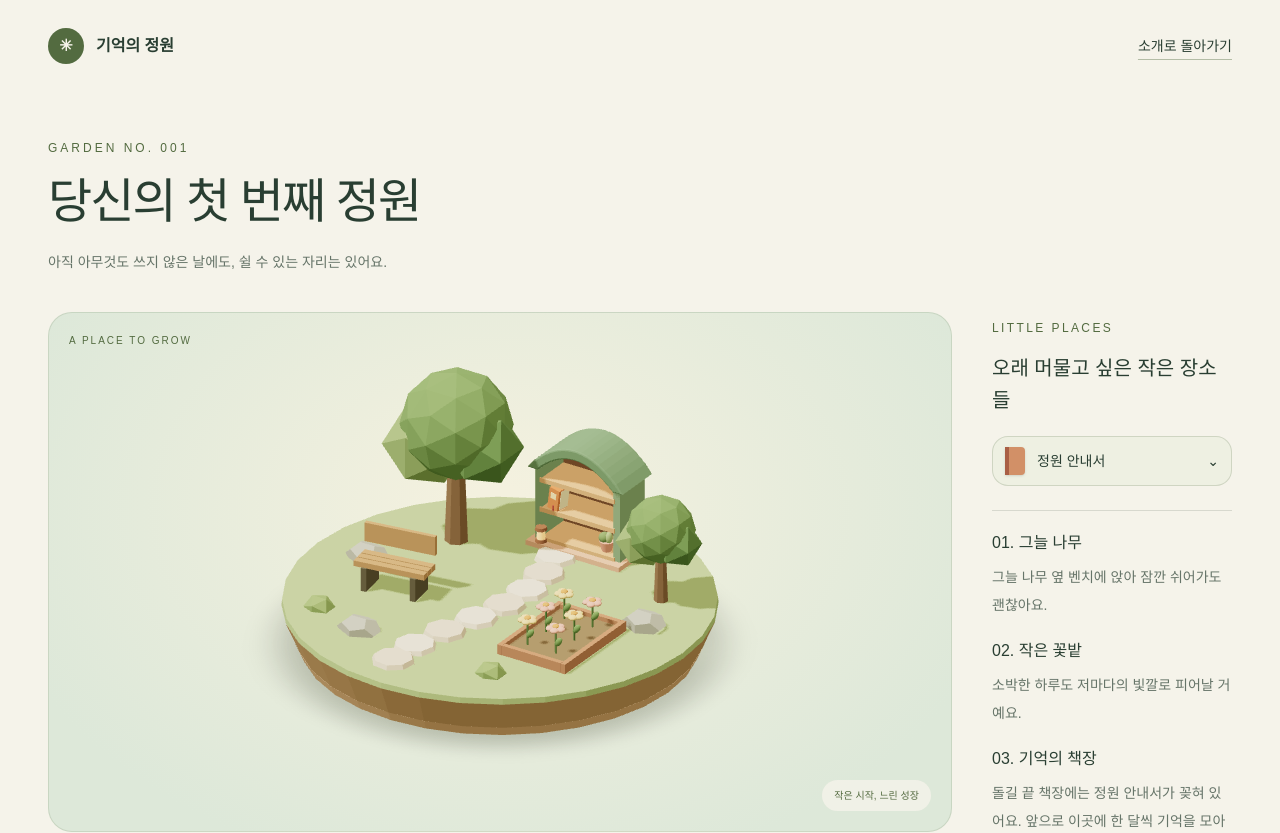
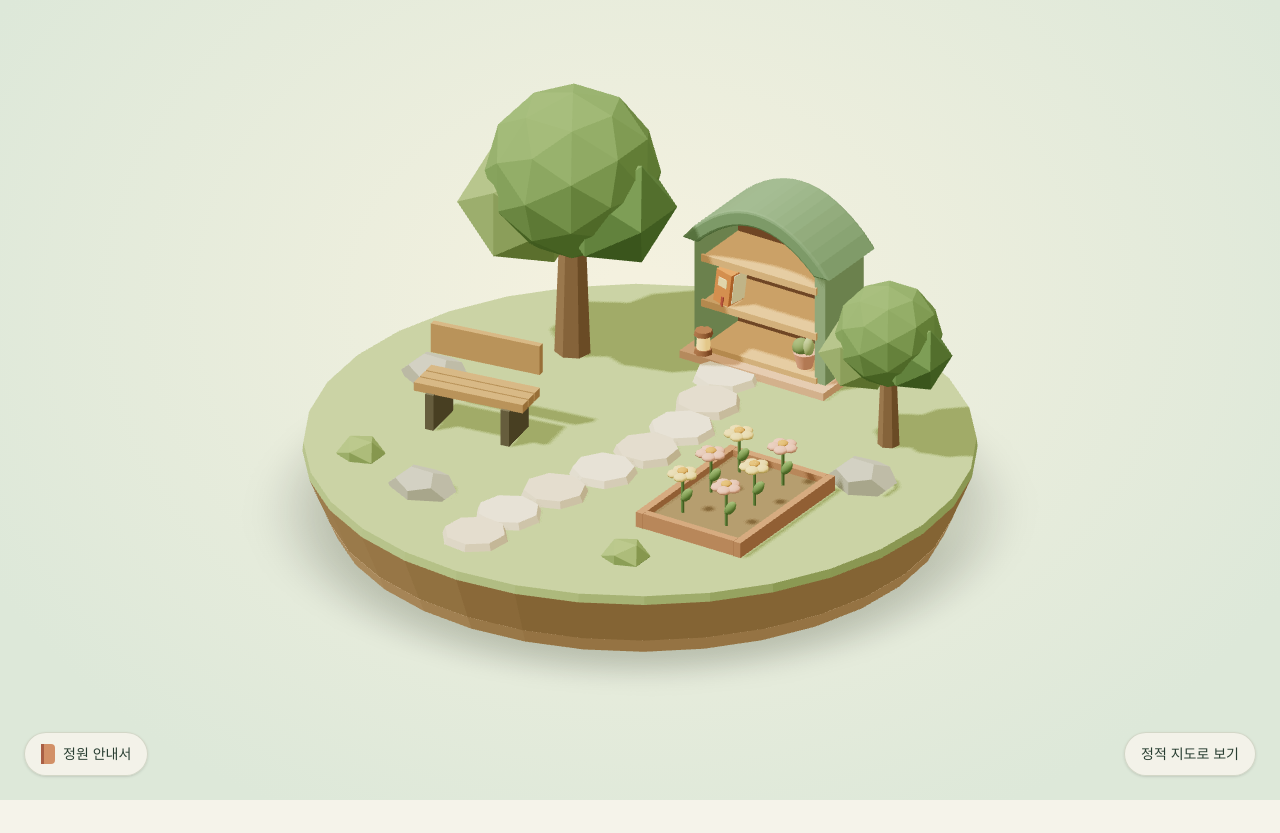
Before and after one commit to Debuging-JunSeoPark/memory-garden, a Next.js app: page /garden in a window 1280 px wide. Shown: the top 833 px of the page. After the commit the page ends 800 px from the top, so only its background shows below. Built offline with nearby package versions, Linux system fonts and the light colour scheme.

Commit message:
feat: make the garden the main view

```diff
--- a/src/widgets/garden-preview/ui/garden-bookshelf.tsx
+++ b/src/widgets/garden-preview/ui/garden-bookshelf.tsx
@@ -17,9 +17,9 @@ const canopyOptions: ExtrudeGeometryOptions = {
 
 const shelves = [0.1, 0.59, 1.08];
 
-export function GardenBookshelf() {
+export function GardenBookshelf({ onOpenGuide }: { onOpenGuide: () => void }) {
   return (
-    <group position={[0.22, 0.12, -2.12]}>
+    <group position={[0.22, 0.12, -2.12]} onClick={onOpenGuide}>
       <mesh position={[0, 0.04, 0.04]} castShadow receiveShadow>
         <boxGeometry args={[1.65, 0.08, 0.9]} />
         <meshStandardMaterial color="#ddac8b" />
--- a/src/widgets/garden-preview/ui/garden-island.tsx
+++ b/src/widgets/garden-preview/ui/garden-island.tsx
@@ -79,7 +79,7 @@ function Flower({ position, color }: { position: Point; color: string }) {
   );
 }
 
-export function GardenIsland() {
+export function GardenIsland({ onOpenGuide }: { onOpenGuide: () => void }) {
   return (
     <group>
       <mesh position={[0, -0.2225, 0]} receiveShadow castShadow>
@@ -108,7 +108,7 @@ export function GardenIsland() {
       ))}
       <Tree position={[-1.55, 0.12, -1.2]} />
       <Tree position={[2.05, 0.12, -1.24]} scale={0.61} />
-      <GardenBookshelf />
+      <GardenBookshelf onOpenGuide={onOpenGuide} />
       <Bench />
       <mesh position={[1.55, 0.15, 0.7]} receiveShadow>
         <boxGeometry args={[1.05, 0.12, 1.55]} />
--- a/src/widgets/garden-preview/ui/garden-map.tsx
+++ b/src/widgets/garden-preview/ui/garden-map.tsx
@@ -1,12 +1,12 @@
 export function GardenMap() {
   return (
-    <div className="flex h-full w-full items-center justify-center p-6">
+    <div className="flex h-full w-full items-center justify-center px-6 py-16">
       <svg
         role="img"
         aria-labelledby="garden-map-title"
         aria-describedby="garden-map-desc"
         viewBox="0 0 400 360"
-        className="h-full max-h-96 w-full max-w-md"
+        className="h-full max-h-[75svh] w-full max-w-2xl"
       >
         <title id="garden-map-title">정원의 정적 지도</title>
         <desc id="garden-map-desc">
--- a/src/widgets/garden-preview/ui/garden-preview.tsx
+++ b/src/widgets/garden-preview/ui/garden-preview.tsx
@@ -3,101 +3,35 @@ import { GardenViewport } from './garden-viewport';
 
 export function GardenPreview() {
   return (
-    <>
-      <a
-        href="#garden-main"
-        className="sr-only focus:not-sr-only focus:absolute focus:top-4 focus:left-4 focus:z-20 focus:bg-paper focus:p-3"
-      >
-        본문으로 건너뛰기
-      </a>
-      <header className="mx-auto flex max-w-7xl items-center justify-between gap-4 px-6 py-7 md:px-12">
+    <main>
+      <h1 className="sr-only">기억의 정원</h1>
+      <GardenViewport>
+        <h3 className="text-lg font-semibold">당신의 첫 번째 정원</h3>
+        <p className="mt-2">아직 아무것도 쓰지 않은 날에도, 쉴 수 있는 자리는 있어요.</p>
+        <dl className="mt-5 grid gap-3 border-y border-moss/20 py-4">
+          <div>
+            <dt className="font-semibold">그늘 나무와 벤치</dt>
+            <dd>돌길 옆, 잠깐 앉아서 쉬어갈 수 있는 곳이에요.</dd>
+          </div>
+          <div>
+            <dt className="font-semibold">작은 꽃밭</dt>
+            <dd>기록한 날마다 정원에 그날의 꽃 한 송이가 피어나요.</dd>
+          </div>
+          <div>
+            <dt className="font-semibold">기억의 책장</dt>
+            <dd>한 달에 한 권, 책장에서 그달의 일기를 날짜별로 다시 읽을 수 있어요.</dd>
+          </div>
+        </dl>
+        <p className="mt-4 text-moss">
+          지금은 정원과 안내서를 둘러볼 수 있어요. 일기 쓰기는 이후에 열려요.
+        </p>
         <Link
           href="/"
-          className="flex items-center gap-3 font-semibold"
-          aria-label="기억의 정원 홈"
+          className="mt-3 inline-flex min-h-11 items-center underline underline-offset-4"
         >
-          <span
-            aria-hidden="true"
-            className="flex size-9 items-center justify-center rounded-full bg-moss text-paper"
-          >
-            ✳
-          </span>
-          기억의 정원
-        </Link>
-        <Link href="/" className="text-sm underline decoration-moss/40 underline-offset-8">
           소개로 돌아가기
         </Link>
-      </header>
-      <main id="garden-main" className="mx-auto max-w-7xl px-6 pb-12 md:px-12">
-        <div className="pt-8 pb-9 md:pt-12">
-          <p className="text-xs tracking-[0.25em] text-moss">GARDEN NO. 001</p>
-          <h1 className="mt-4 text-3xl leading-tight font-medium tracking-[-0.04em] sm:text-5xl">
-            당신의 첫 번째 정원
-          </h1>
-          <p className="mt-4 text-sm leading-7 text-ink/70">
-            아직 아무것도 쓰지 않은 날에도, 쉴 수 있는 자리는 있어요.
-          </p>
-        </div>
-        <div className="grid gap-8 lg:grid-cols-[minmax(0,1fr)_240px] lg:gap-10">
-          <GardenViewport />
-          <aside aria-labelledby="places-title" className="py-2">
-            <p className="text-xs tracking-[0.2em] text-moss">LITTLE PLACES</p>
-            <h2 id="places-title" className="mt-4 text-xl leading-8 font-medium">
-              오래 머물고 싶은 작은 장소들
-            </h2>
-            <details className="group mt-5 rounded-2xl border border-moss/20 bg-[#eef0e2]">
-              <summary className="flex min-h-12 cursor-pointer list-none items-center gap-3 rounded-2xl px-3 py-2 text-sm font-medium focus-visible:outline-2 focus-visible:outline-offset-4 focus-visible:outline-moss [&::-webkit-details-marker]:hidden">
-                <span
-                  aria-hidden="true"
-                  className="h-7 w-5 shrink-0 rounded-r-sm border-l-4 border-[#a95f45] bg-[#d29067] shadow-sm"
-                />
-                정원 안내서
-                <span aria-hidden="true" className="ml-auto group-open:rotate-180">
-                  ⌄
-                </span>
-              </summary>
-              <div
-                role="region"
-                aria-label="정원 안내서 내용"
-                className="px-4 pt-1 pb-4 text-sm leading-6 text-ink/80"
-              >
-                <ol className="grid list-decimal gap-2 pl-4">
-                  <li>3D 정원과 정적 지도에서 돌길 끝의 기억의 책장을 찾아보세요.</li>
-                  <li>기록한 날마다 정원에 그날의 꽃 한 송이가 피어나요.</li>
-                  <li>한 달에 한 권, 책장에서 그달의 일기를 날짜별로 다시 읽을 수 있어요.</li>
-                </ol>
-                <p className="mt-3 border-t border-moss/15 pt-2 text-xs text-moss">
-                  지금은 정원과 안내서를 둘러볼 수 있어요. 일기 쓰기는 이후에 열려요.
-                </p>
-              </div>
-            </details>
-            <dl className="mt-6 grid gap-5 border-t border-ink/15 pt-5">
-              <div>
-                <dt className="font-medium">01. 그늘 나무</dt>
-                <dd className="mt-2 text-sm leading-7 text-ink/70">
-                  그늘 나무 옆 벤치에 앉아 잠깐 쉬어가도 괜찮아요.
-                </dd>
-              </div>
-              <div>
-                <dt className="font-medium">02. 작은 꽃밭</dt>
-                <dd className="mt-2 text-sm leading-7 text-ink/70">
-                  소박한 하루도 저마다의 빛깔로 피어날 거예요.
-                </dd>
-              </div>
-              <div>
-                <dt className="font-medium">03. 기억의 책장</dt>
-                <dd className="mt-2 text-sm leading-7 text-ink/70">
-                  돌길 끝 책장에는 정원 안내서가 꽂혀 있어요. 앞으로 이곳에 한 달씩 기억을 모아요.
-                </dd>
-              </div>
-            </dl>
-          </aside>
-        </div>
-        <footer className="mt-10 flex flex-wrap justify-between gap-3 border-t border-ink/15 pt-6 text-xs text-ink/60">
-          <span>서두르지 않아도, 기억은 자라니까.</span>
-          <span>기억의 정원</span>
-        </footer>
-      </main>
-    </>
+      </GardenViewport>
+    </main>
   );
 }
--- a/src/widgets/garden-preview/ui/garden-viewport.tsx
+++ b/src/widgets/garden-preview/ui/garden-viewport.tsx
@@ -1,70 +1,96 @@
 'use client';
 
 import dynamic from 'next/dynamic';
-import { useCallback, useState } from 'react';
+import { useCallback, useRef, useState, type ReactNode } from 'react';
 import { GardenMap } from './garden-map';
 import { SceneErrorBoundary } from './scene-error-boundary';
 
 const GardenCanvas = dynamic(
   () => import('./garden-canvas').then((module) => module.GardenCanvas),
-  {
-    ssr: false,
-    loading: () => (
-      <p role="status" className="flex h-full items-center justify-center text-sm text-moss">
-        정원을 불러오고 있어요.
-      </p>
-    ),
-  },
+  { ssr: false },
 );
 
-export function GardenViewport() {
+const controlClass =
+  'inline-flex min-h-11 cursor-pointer items-center gap-2 rounded-full border border-moss/20 bg-paper/90 px-3 py-2 text-xs font-medium text-ink shadow-sm hover:bg-paper focus-visible:outline-2 focus-visible:outline-offset-4 focus-visible:outline-moss sm:px-4 sm:text-sm';
+
+export function GardenViewport({ children }: { children: ReactNode }) {
   const [mode, setMode] = useState<'scene' | 'map'>('scene');
   const [ready, setReady] = useState(false);
+  const guide = useRef<HTMLDialogElement>(null);
+  const guideButton = useRef<HTMLButtonElement>(null);
   const showMap = useCallback(() => setMode('map'), []);
   const markReady = useCallback(() => setReady(true), []);
+  const openGuide = useCallback(() => {
+    guideButton.current?.focus({ preventScroll: true });
+    guide.current?.showModal();
+  }, []);
 
   return (
-    <section aria-label="정원 미리보기" className="min-w-0">
-      <div className="relative h-[380px] overflow-hidden rounded-3xl border border-moss/15 bg-[radial-gradient(ellipse_at_50%_38%,#f4f1df_5%,#dde8d9_82%)] sm:h-[520px]">
-        <span
-          className="pointer-events-none absolute top-5 left-5 z-10 text-[10px] tracking-[0.2em] text-moss"
-          aria-hidden="true"
+    <section
+      aria-label="정원 미리보기"
+      className="relative h-svh min-h-72 bg-[radial-gradient(ellipse_at_50%_38%,#f4f1df_5%,#dde8d9_82%)]"
     >
-          A PLACE TO GROW
-        </span>
       {mode === 'map' ? (
         <GardenMap />
       ) : (
         <SceneErrorBoundary fallback={<GardenMap />} onFailure={showMap}>
-            <GardenCanvas onUnavailable={showMap} onReady={markReady} />
+          <GardenCanvas onUnavailable={showMap} onReady={markReady} onOpenGuide={openGuide} />
         </SceneErrorBoundary>
       )}
-        <span
-          className="pointer-events-none absolute right-5 bottom-5 rounded-full bg-paper/80 px-3 py-2 text-[10px] text-moss"
-          aria-hidden="true"
+      <p
+        role="status"
+        className={
+          ready || mode === 'map'
+            ? 'sr-only'
+            : 'pointer-events-none absolute inset-0 grid place-items-center text-sm text-moss'
+        }
       >
-          작은 시작, 느린 성장
-        </span>
-      </div>
-      <div className="mt-4 flex flex-wrap items-center justify-between gap-3 text-xs text-moss">
-        <p role="status">
         {mode === 'map'
           ? '정적 지도로 정원을 보고 있어요.'
           : ready
             ? '나무와 꽃밭이 있는 작은 정원이에요.'
             : '정원을 불러오고 있어요.'}
       </p>
+      <div className="pointer-events-none absolute inset-x-4 bottom-4 flex items-center justify-between gap-2 sm:inset-x-6 sm:bottom-6">
+        <button
+          ref={guideButton}
+          type="button"
+          aria-haspopup="dialog"
+          onClick={openGuide}
+          className={`pointer-events-auto ${controlClass}`}
+        >
+          <span
+            aria-hidden="true"
+            className="h-5 w-3.5 shrink-0 rounded-r-sm border-l-3 border-[#a95f45] bg-[#d29067]"
+          />
+          정원 안내서
+        </button>
         <button
           type="button"
           onClick={() => {
             setReady(false);
             setMode(mode === 'scene' ? 'map' : 'scene');
           }}
-          className="min-h-11 cursor-pointer rounded-full border border-moss/30 px-4 py-2 hover:bg-moss/10 focus-visible:outline-2 focus-visible:outline-offset-4 focus-visible:outline-moss"
+          className={`pointer-events-auto ${controlClass}`}
         >
           {mode === 'scene' ? '정적 지도로 보기' : '3D로 보기'}
         </button>
       </div>
+      <dialog
+        ref={guide}
+        aria-labelledby="garden-guide-title"
+        className="m-auto max-h-[calc(100svh-2rem)] w-[calc(100%-2rem)] max-w-md overflow-y-auto rounded-3xl border border-moss/20 bg-paper p-5 text-ink shadow-xl backdrop:bg-ink/30 sm:p-7"
+      >
+        <div className="mb-4 flex items-center justify-between gap-3 border-b border-moss/20 pb-3">
+          <h2 id="garden-guide-title" className="text-sm font-semibold text-moss">
+            정원 안내서
+          </h2>
+          <button type="button" onClick={() => guide.current?.close()} className={controlClass}>
+            닫기
+          </button>
+        </div>
+        <div className="text-sm leading-6">{children}</div>
+      </dialog>
     </section>
   );
 }
```
Also changed, not shown: src/widgets/garden-preview/ui/garden-canvas.tsx (+6 -2 lines), 1 other file (tests, documents, lock files or other folders). Lines whose indentation alone changed are shown as unchanged.
